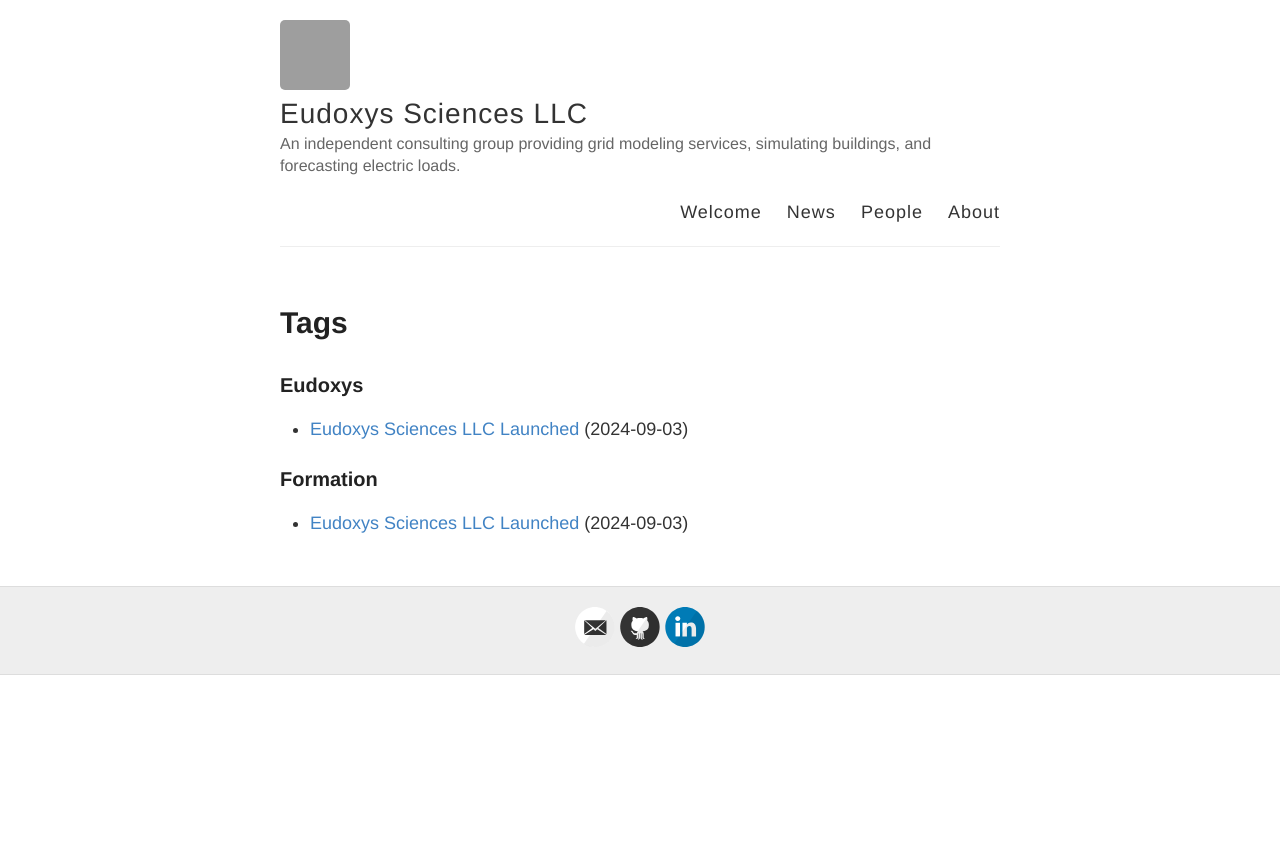
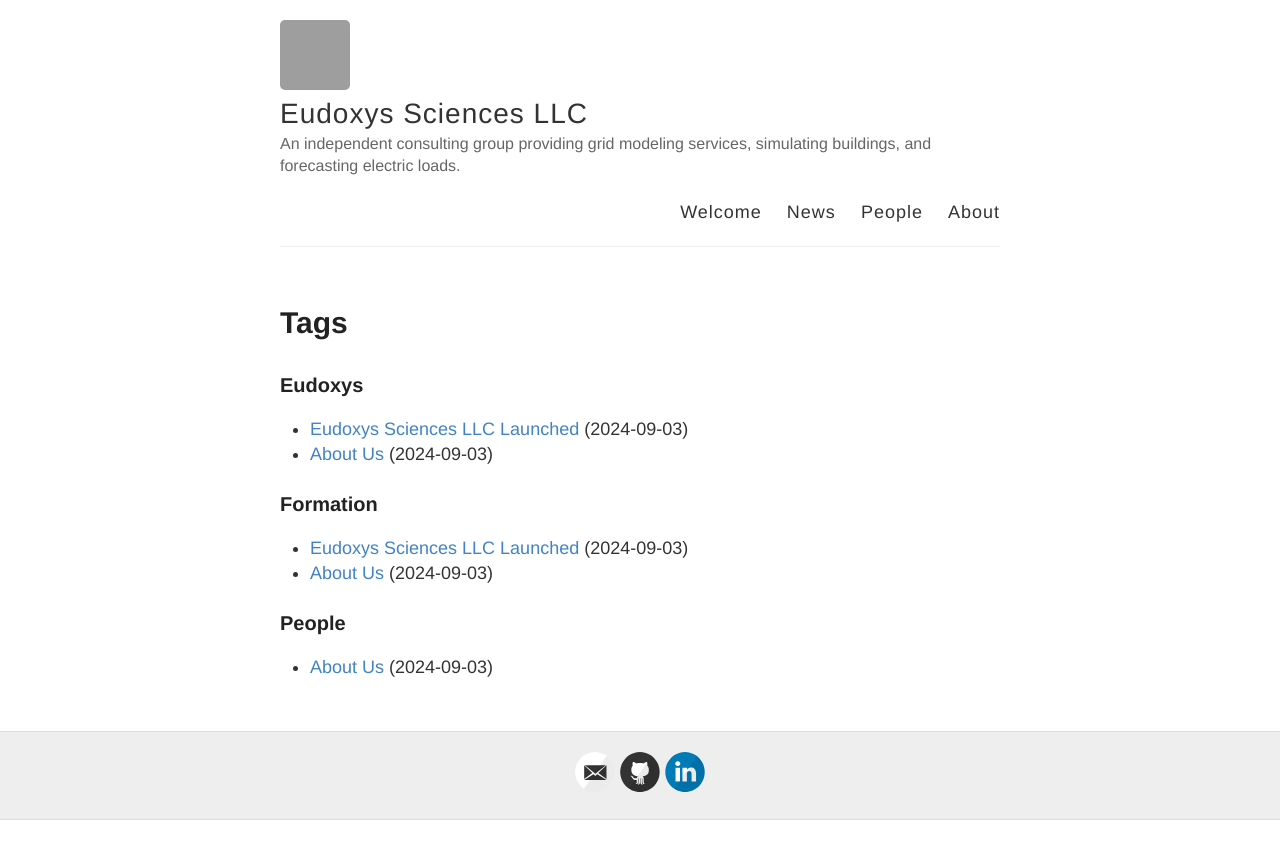
Before and after one commit to eudoxys/eudoxys.github.io, a Jekyll site: the page built from tags.html, in a window 1280 px wide. Shown: the top 859 px of the page. Built offline with Jekyll 4.4.1, drawn with Linux system fonts in a browser that asks for light colours; some of the changed lines change nothing that is shown; grey boxes are pictures that could not be loaded.

Commit message:
Update and rename David_Chassin.md to 2024-09-03-David_Chassin.md

```diff
--- a/people/David_Chassin.md
+++ b/_posts/2024-09-03-David_Chassin.md
@@ -1,7 +1,7 @@
 ---
-layout: page
+layout: post
 title: About Us
-permalink: /about/
+tags: [People,Eudoxys,Formation]
 ---
 
 David Chassin recently retired as group manager, chief scientist, and principal investigator in the Grid Integration Systems and Mobility (GISMo) group at SLAC National Accelerator Laboratory, which is operated by Stanford University. He managed research and development activities in renewable energy and grid integration systems. Before joining SLAC, he was a staff scientist at Pacific Northwest National Laboratory (PNNL) where he worked since 1992. He led the development of building energy modeling, control and diagnostic systems, including Softdesk Energy and DOE's Whole Building Diagnostician. He designed the Olympic Peninsula and Northeast Columbus retail real-time pricing systems. He managed the development of GridLAB-D™, an open source smart grid simulation built by PNNL for the US Department of Energy.
```
